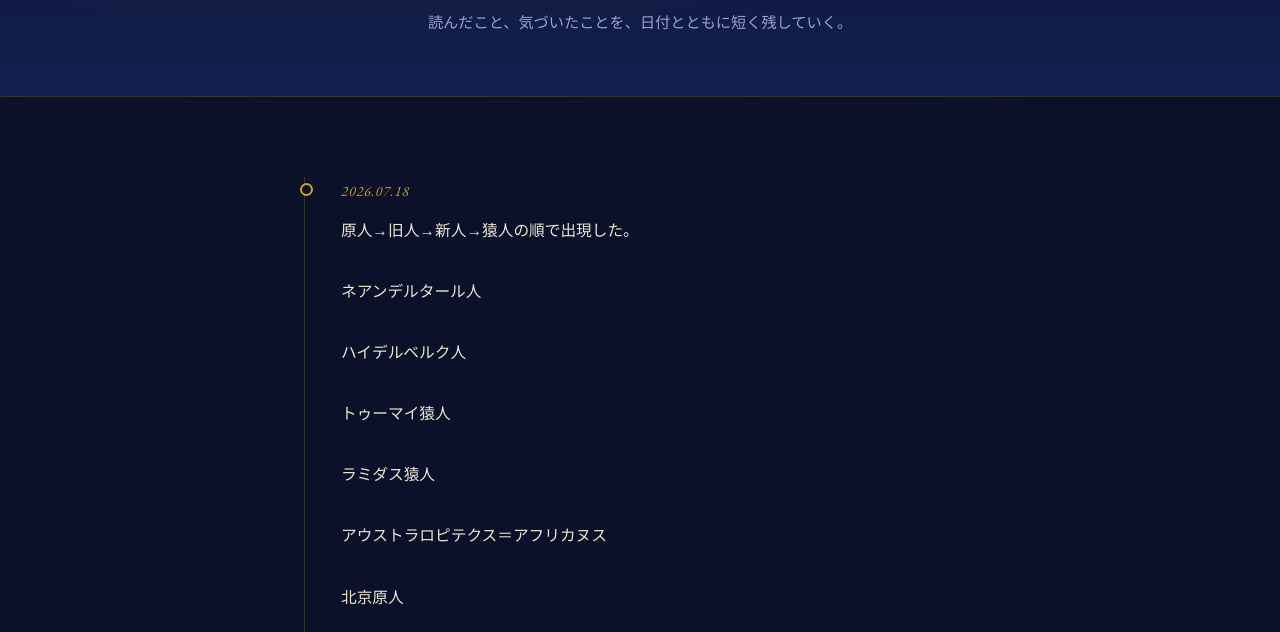
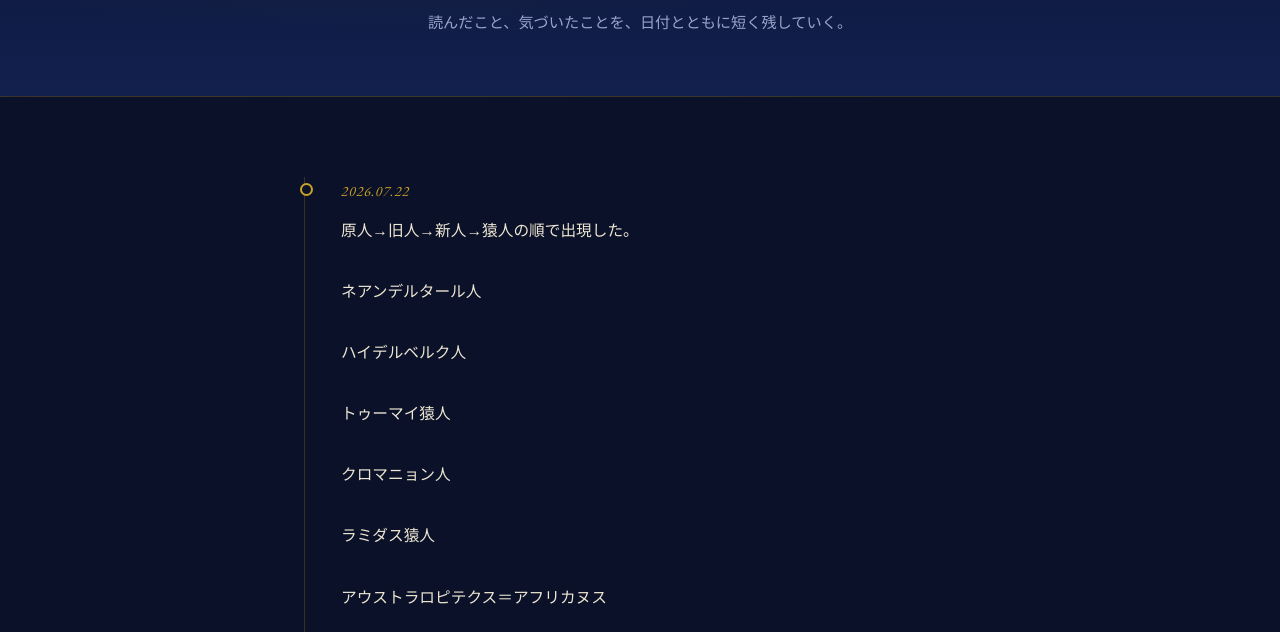
Before and after one commit to Azaleacreativeroom888/fan-worldhistory, a plain HTML site: page blog.html in a window 1280 px wide. Shown: the part 320-952 px from the top of the page. Drawn offline with nearby package versions, Linux system fonts and the light colour scheme.

Commit message:
Update blog.html

```diff
--- a/blog.html
+++ b/blog.html
@@ -189,11 +189,12 @@
 <div class="journal">
 
   <div class="entry">
-    <span class="entry-date">2026.07.18</span>
+    <span class="entry-date">2026.07.22</span>
     <p class="entry-text">原人→旧人→新人→猿人の順で出現した。<br>
     ネアンデルタール人<br>
     ハイデルベルク人<br>
     トゥーマイ猿人<br>
+    クロマニョン人<br>
     ラミダス猿人<br>
     アウストラロピテクス＝アフリカヌス<br>
     北京原人</p>
```
